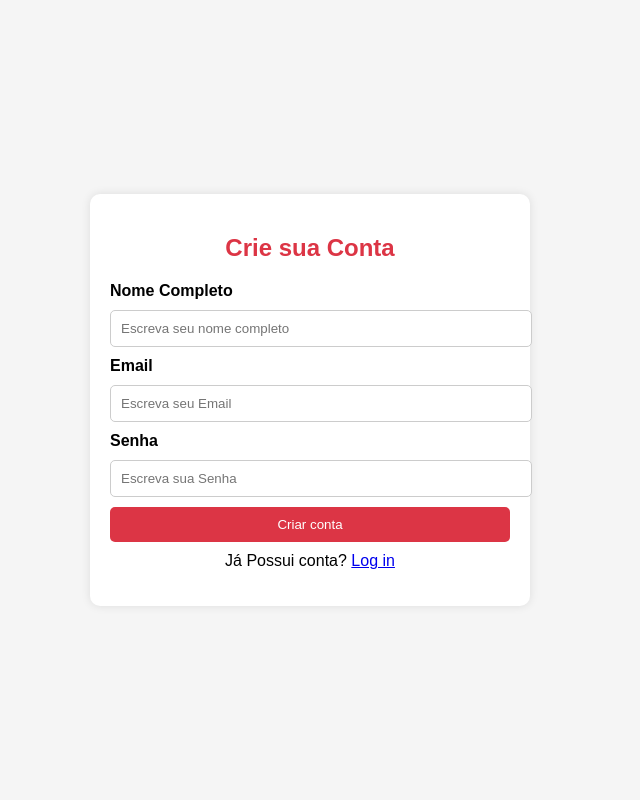
After one commit to filipexcode/ProjetoFinal, a Django app: template usuarios/templates/usuarios/cadastro.html in a window 1280 px wide. The commit adds this page. Shown: the whole page, without its empty margins (330-970 px from the left). Run offline with Django 3.2, Linux system fonts and the light colour scheme; the template is opened without the code that fills it, so the values that code supplies are empty.

Commit message:
subindo alteracoes

```diff
--- a/agenda/templates/agenda/calendario.html
+++ b/agenda/templates/agenda/calendario.html
@@ -24,6 +24,7 @@
     </div>
     <div class="main">
         <div id="calendar"></div>
+        <a href="/usuarios/login/">Sair</a>
     </div>
     <script>
         document.addEventListener('DOMContentLoaded', function() {
--- a/agenda/views.py
+++ b/agenda/views.py
@@ -2,6 +2,7 @@ from django.shortcuts import render
 from django.http import JsonResponse
 from .models import Evento
 
+@login_required
 def calendario(request):
     return render(request, 'agenda/calendario.html')
 
--- a/projetoFinal/urls.py
+++ b/projetoFinal/urls.py
@@ -21,4 +21,5 @@ urlpatterns = [
     path('admin/', admin.site.urls),
     path('agenda/', include('agenda.urls')),
     path('procedimentos/', include('procedimentos.urls')),
+    path('usuarios/', include('usuarios.urls')),
 ]
--- /dev/null
+++ b/usuarios/static/usuarios/styles.css
@@ -0,0 +1,55 @@
+body {
+    font-family: Arial, sans-serif;
+    display: flex;
+    justify-content: center;
+    align-items: center;
+    height: 100vh;
+    margin: 0;
+    background-color: #f5f5f5;
+}
+
+.container {
+    background: white;
+    padding: 20px;
+    border-radius: 10px;
+    box-shadow: 0 0 10px rgba(0, 0, 0, 0.1);
+    max-width: 400px;
+    width: 100%;
+}
+
+h2 {
+    text-align: center;
+    color: #dc3545;
+}
+
+label {
+    font-weight: bold;
+    margin-top: 10px;
+}
+
+input {
+    width: 100%;
+    padding: 10px;
+    margin: 10px 0;
+    border: 1px solid #ccc;
+    border-radius: 5px;
+}
+
+button {
+    width: 100%;
+    padding: 10px;
+    background-color: #dc3545;
+    color: white;
+    border: none;
+    border-radius: 5px;
+    cursor: pointer;
+}
+
+button:hover {
+    background-color: #c82333;
+}
+
+p {
+    text-align: center;
+    margin-top: 10px;
+}
--- /dev/null
+++ b/usuarios/templates/usuarios/cadastro.html
@@ -0,0 +1,28 @@
+{% load static %}
+<!DOCTYPE html>
+<html lang="en">
+<head>
+    <meta charset="UTF-8">
+    <meta name="viewport" content="width=device-width, initial-scale=1.0">
+    <link rel="stylesheet" href="{% static 'usuarios\styles.css' %}">
+    <title>Cadastro</title>
+</head>
+<body>
+    <div class="container">
+        <div class="form-container">
+            <h2>Crie sua Conta</h2>
+            <form method="POST" action="">
+                {% csrf_token %}
+                <label for="nome_completo">Nome Completo</label>
+                <input type="text" name="nome_completo" placeholder="Escreva seu nome completo" required>
+                <label for="email">Email</label>
+                <input type="email" name="email" placeholder="Escreva seu Email" required>
+                <label for="password">Senha</label>
+                <input type="password" name="password" placeholder="Escreva sua Senha" required>
+                <button type="submit">Criar conta</button>
+            </form>
+            <p>Já Possui conta? <a href="{% url 'login' %}">Log in</a></p>
+        </div>
+    </div>
+</body>
+</html>
```
Also changed, not shown: usuarios/templates/usuarios/login.html (added, +26 -0 lines), usuarios/urls.py (added, +7 -0 lines), usuarios/views.py (+42 -2 lines).
